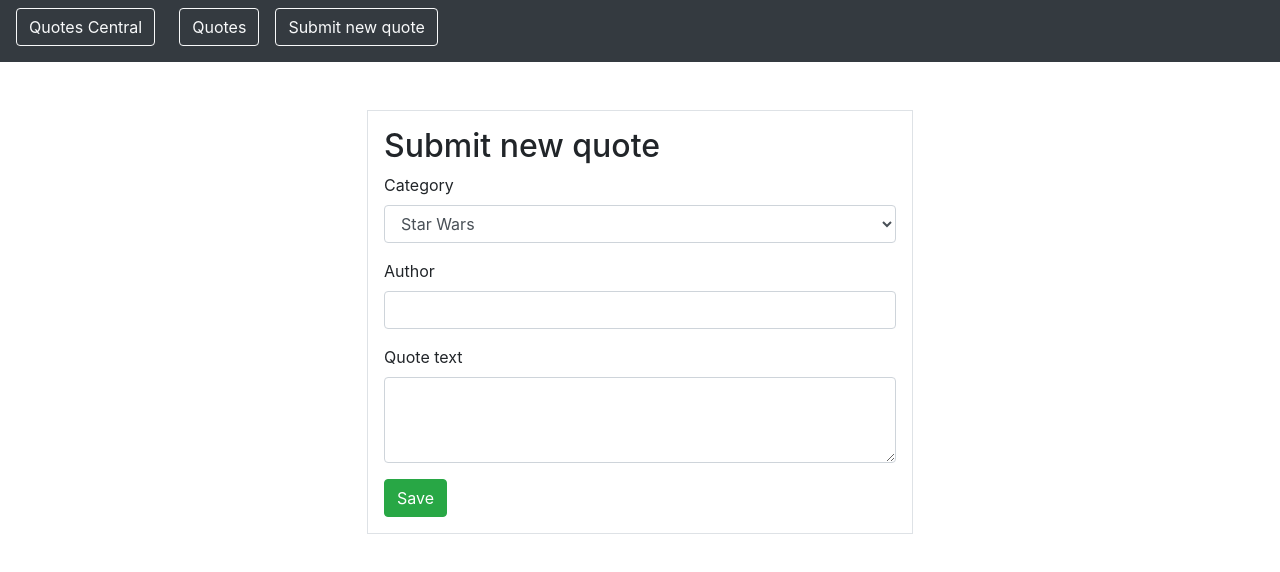
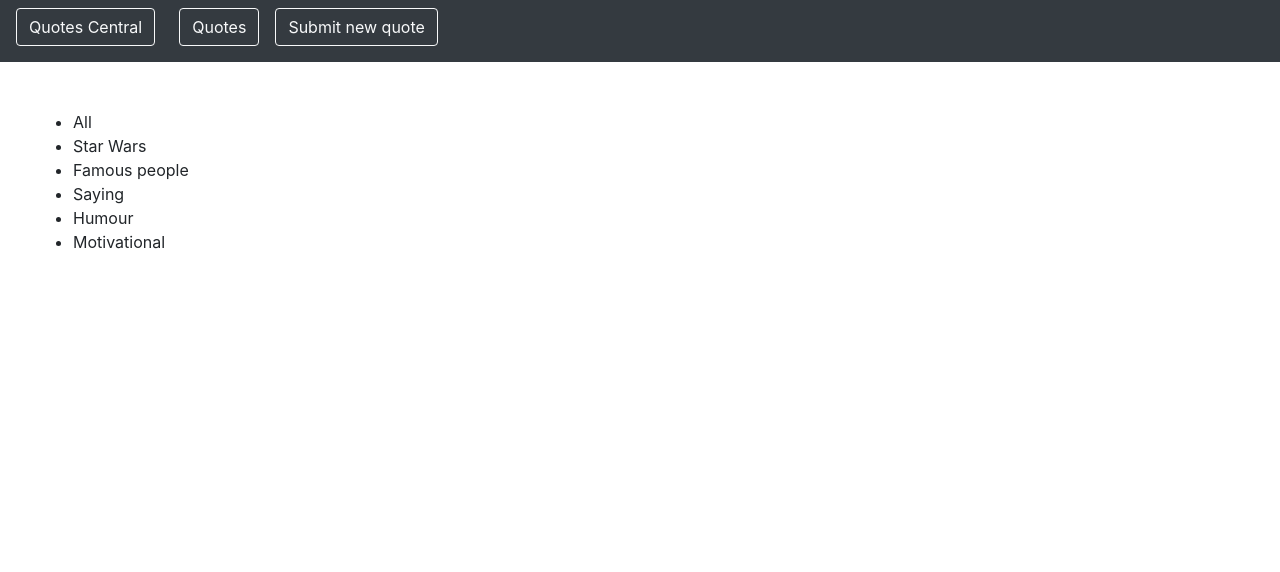
Before and after one commit to KamilyaMukhammedova/exam-8, a React (Create React App) app: page /add-quote in a window 1280 px wide. Shown: the top 572 px of the page. Built offline with nearby package versions, Linux system fonts and the light colour scheme.

Commit message:
#4 Отображение всех цитат

```diff
--- a/src/App.js
+++ b/src/App.js
@@ -1,18 +1,18 @@
-import {BrowserRouter, Route, Switch} from "react-router-dom";
+import {Route, Switch} from "react-router-dom";
 import Navigation from "./components/Navigation/Navigation";
-import AllQuotes from "./containers/AllQuotes/AllQuotes";
+import Categories from "./containers/Categories/Categories";
 import QuoteForm from "./containers/QuoteForm/QuoteForm";
 
 function App() {
   return (
-    <BrowserRouter>
+    <>
       <Navigation/>
       <Switch>
-        <Route path="/" exact component={AllQuotes}/>
+        <Route path="/" component={Categories}/>
         <Route path="/add-quote" component={QuoteForm}/>
         <Route render={() => <h1>Not found</h1>}/>
       </Switch>
-    </BrowserRouter>
+    </>
   );
 }
 
--- /dev/null
+++ b/src/components/AllQuotes/AllQuotes.js
@@ -0,0 +1,36 @@
+import React, {useEffect, useState} from 'react';
+import axiosApi from "../../axiosApi";
+
+const AllQuotes = () => {
+  const [quotes, setQuotes] = useState(null);
+
+  useEffect(() => {
+    const fetchQuotes = async () => {
+      try {
+        const response = await axiosApi('/quotes.json');
+        setQuotes(response.data);
+      } catch (e) {
+        alert(e.message);
+      }
+    };
+
+    fetchQuotes().catch(e => console.error(e));
+  }, []);
+
+  return quotes && (
+    <div className="mt-5">
+      {Object.keys(quotes).map(quote => (
+        <div className="alert alert-dark m-2" key={quote}>
+          <p>" {quotes[quote].text} "</p>
+          <p>{quotes[quote].author}</p>
+          <div className="text-right">
+            <button type="button" className="btn btn-success mr-2">Edit</button>
+            <button type="button" className="btn btn-danger">Remove</button>
+          </div>
+        </div>
+      ))}
+    </div>
+  );
+};
+
+export default AllQuotes;
--- a/src/containers/AllQuotes/AllQuotes.js
+++ /dev/null
@@ -1,18 +0,0 @@
-import React from 'react';
-
-const AllQuotes = () => {
-  return (
-    <div className="row justify-content-between">
-      <div className="col-4">
-
-      </div>
-
-      <div className="col-7">
-
-      </div>
-
-    </div>
-  );
-};
-
-export default AllQuotes;
--- /dev/null
+++ b/src/containers/Categories/Categories.js
@@ -0,0 +1,40 @@
+import React from 'react';
+import {NavLink, Route, Router, Switch} from "react-router-dom";
+import {CATEGORY} from "../../constants";
+import AllQuotes from "../../components/AllQuotes/AllQuotes";
+
+const Categories = ({history}) => {
+  return (
+    <div className="row justify-content-between">
+      <div className="col-4 p-5">
+        <ul>
+          <li>
+            <NavLink to="/all-quotes" className="navLink">All</NavLink>
+          </li>
+          {CATEGORY.map(category => (
+            <li key={category.id}>
+              <NavLink
+                to={`/quotes/${category.id}`}
+                className="navLink"
+                activeStyle={{color: 'red'}}
+              >
+                {category.title}
+              </NavLink>
+            </li>
+          ))}
+        </ul>
+      </div>
+
+      <div className="col-7 overflow-auto">
+        <Router history={history}>
+          <Switch>
+            <Route path="/all-quotes" exact render={() => <AllQuotes/>}/>
+          </Switch>
+        </Router>
+      </div>
+
+    </div>
+  );
+};
+
+export default Categories;
--- a/src/containers/QuoteForm/QuoteForm.js
+++ b/src/containers/QuoteForm/QuoteForm.js
@@ -42,9 +42,10 @@ const QuoteForm = ({history}) => {
           <select
             className="form-control"
             name="category"
-            value={quote.category}
+            defaultValue={quote.category}
             onChange={onChange}
           >
+            <option value="" disabled>Choose here</option>
             {CATEGORY.map(category => (
               <option value={category.id} key={category.id}>{category.title}</option>
             ))}
--- a/src/index.js
+++ b/src/index.js
@@ -2,6 +2,13 @@ import React from 'react';
 import ReactDOM from 'react-dom/client';
 import App from "./App";
 import './index.css';
+import {BrowserRouter} from "react-router-dom";
+
+const app = (
+  <BrowserRouter>
+    <App/>
+  </BrowserRouter>
+);
 
 const root = ReactDOM.createRoot(document.getElementById('root'));
-root.render(<App />);
+root.render(app);
```
Also changed, not shown: src/components/QuotesByCategory/QuotesByCategory.js (added, +11 -0 lines).
